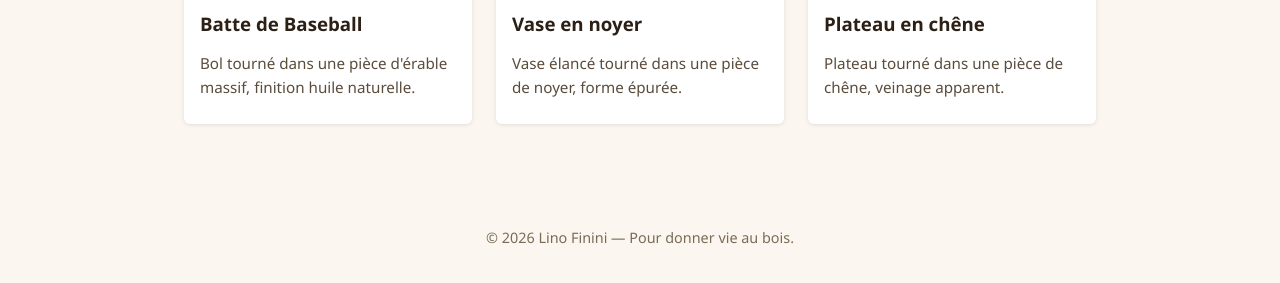
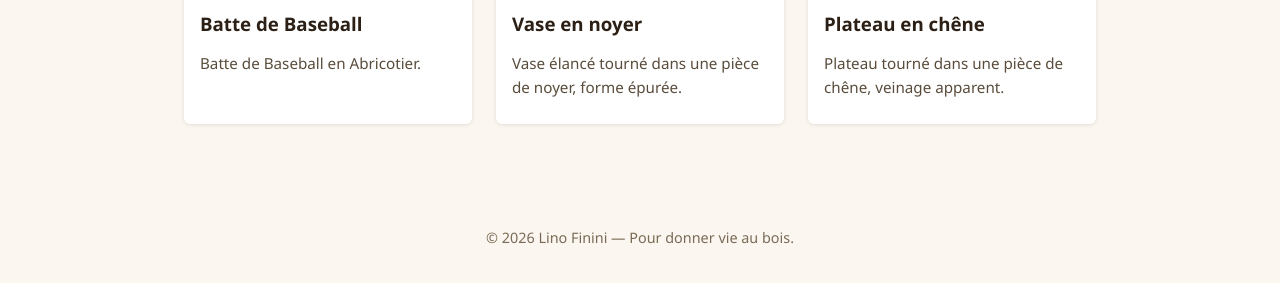
Before and after one commit to lfin86528/tourneur, an Astro site: page /portfolio in a window 1280 px wide. Shown: the part 447-730 px from the top of the page. Built offline with nearby package versions, Linux system fonts and the light colour scheme; Astro itself is replaced by a stand-in of ours.

Commit message:
Update Créations “bol-erable”

```diff
--- a/src/content/pieces/bol-erable.md
+++ b/src/content/pieces/bol-erable.md
@@ -1,6 +1,6 @@
 ---
 title: Batte de Baseball
-description: Bol tourné dans une pièce d'érable massif, finition huile naturelle.
+description: Batte de Baseball en Abricotier.
 image: /images/pieces/pxl_20240316_075533024.jpg
 date: 2026-03-01
 ---
```
